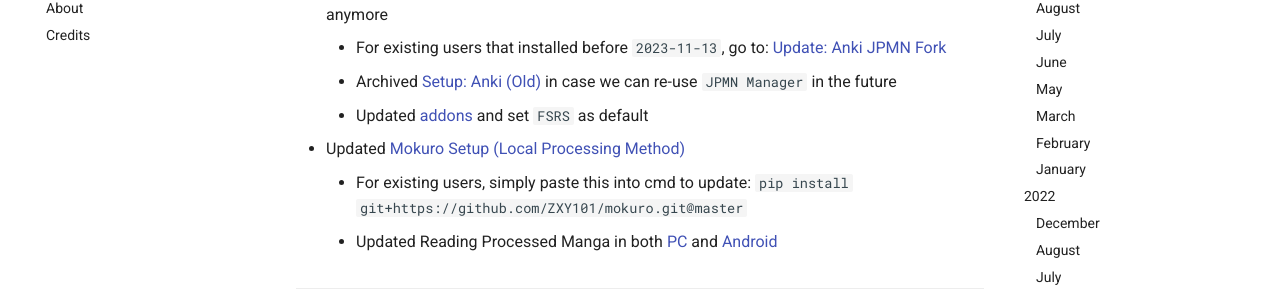
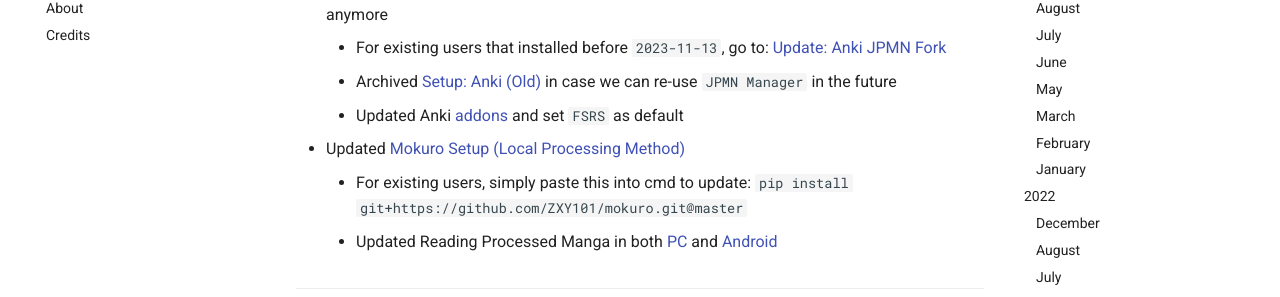
Before and after one commit to Xelieu/xelieu.github.io, an MkDocs documentation site: the page built from docs/jp-lazy-guide/changelog.md, in a window 1280 px wide and 900 px high, scrolled down 328 px. Shown: the part 154-451 px from the top of the window. Built offline with MkDocs 1.6.1 and Material for MkDocs 9.7.7, drawn with Linux system fonts in a browser that asks for light colours.

Commit message:
$updated info

```diff
--- a/docs/jp-lazy-guide/changelog.md
+++ b/docs/jp-lazy-guide/changelog.md
@@ -17,7 +17,7 @@
 - Updated [Setup: Anki](https://xelieu.github.io/jp-lazy-guide/setupAnki/) because Aquafina is missing and we can't update using `JPMN Manager` anymore
 	- For existing users that installed before `2023-11-13`, go to: [Update: Anki JPMN Fork](https://xelieu.github.io/jp-lazy-guide/updateAnkiJPMNFork/)
 	- Archived [Setup: Anki (Old)](https://xelieu.github.io/jp-lazy-guide/setupAnkiOld/) in case we can re-use `JPMN Manager` in the future
-	- Updated [addons](https://drive.google.com/drive/folders/1qdElBZ_1CCjyVuKCrxHegtGYludG0HVw?usp=sharing) and set `FSRS` as default
+	- Updated Anki [addons](https://drive.google.com/drive/folders/1qdElBZ_1CCjyVuKCrxHegtGYludG0HVw?usp=sharing) and set `FSRS` as default
 
 - Updated [Mokuro Setup (Local Processing Method)](https://xelieu.github.io/jp-lazy-guide/setupMangaOnPC/#local-processing-method)
 	- For existing users, simply paste this into cmd to update: `pip install git+https://github.com/ZXY101/mokuro.git@master`
```
